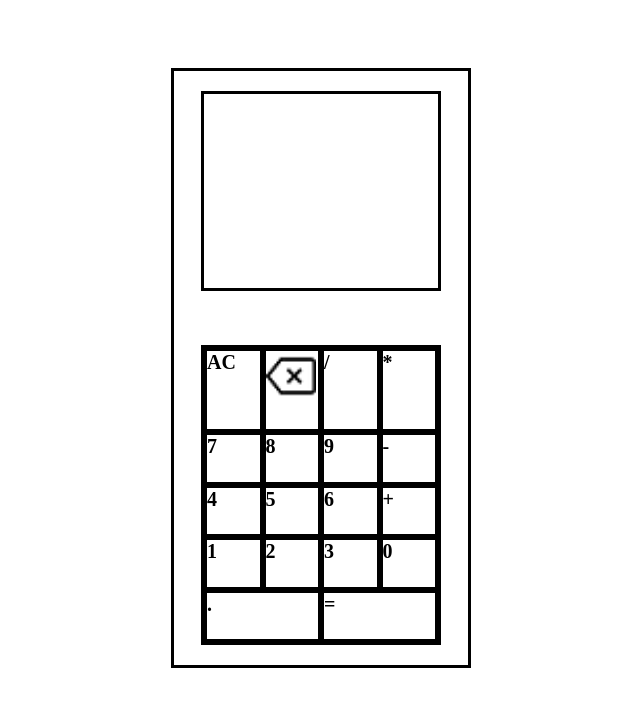
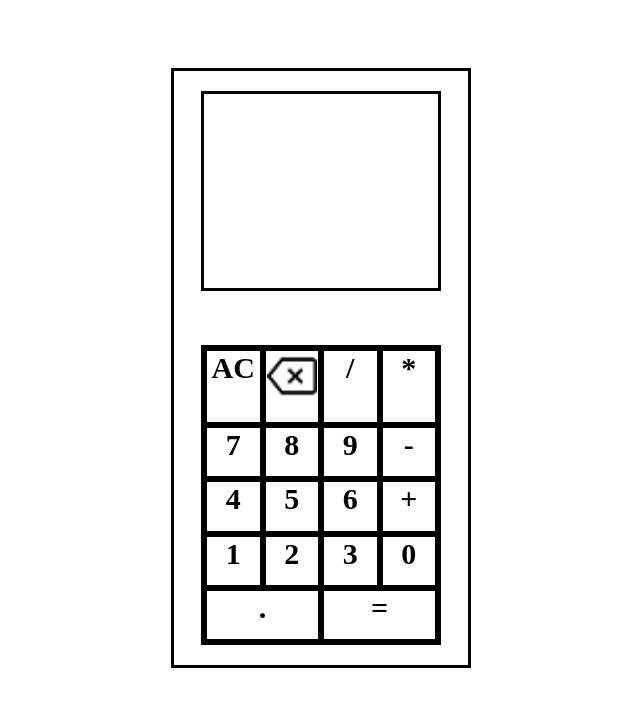
Before and after one commit to raymondchavez333/Calculator, a plain HTML site: page index.html in a window 1280 px wide. Shown: the whole page, without its empty margins (319-959 px from the left). Drawn offline with Linux system fonts and the light colour scheme.

Commit message:
Adjust the font size to 30px and align the text in center and the font weight becomes bold

```diff
--- a/style.css
+++ b/style.css
@@ -57,6 +57,7 @@ li {
     border-style: solid;
     border-color: black;
     flex-grow: 1;
-    font-size: 20px;
+    font-size: 30px;
+    text-align: center;
     font-weight: bold;
 }
```
